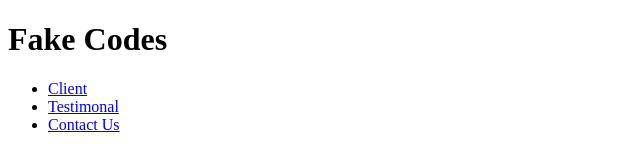
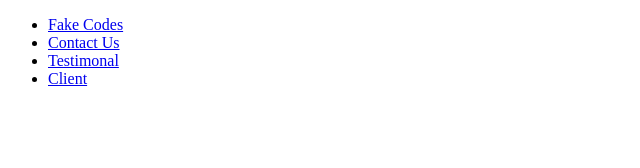
Before and after one commit to Benkabo/FakeCodes, a plain HTML site: page index.html in a window 1280 px wide. Shown: the whole page, without its empty margins (0-640 px from the left). Drawn offline with Linux system fonts and the light colour scheme.

Commit message:
added navbar

```diff
--- a/index.html
+++ b/index.html
@@ -4,14 +4,17 @@
         <link rel="stylesheet" href="style.css">
     </head>
     <body>
-        <div class="nav">
-            <h1>Fake Codes</h1>
-            <ul class="navbar">
-                <li><a href="#">Client</a></li>
-                <li><a href="#">Testimonal</a></li>
-                <li><a href="#">Contact Us</a></li>
-            </ul>
-        </div>
+        <header>
+            <nav>
+                <ul class="navbar">
+                    <li class="active"><a href="#">Fake Codes</a></li>
+                    <li><a href="#">Contact Us</a></li>
+                    <li><a href="#">Testimonal</a></li>
+                    <li><a href="#">Client</a></li>
+                </ul>
+            </nav>
+        </header>
+
         <main>
             <p></p>
         </main>
```
